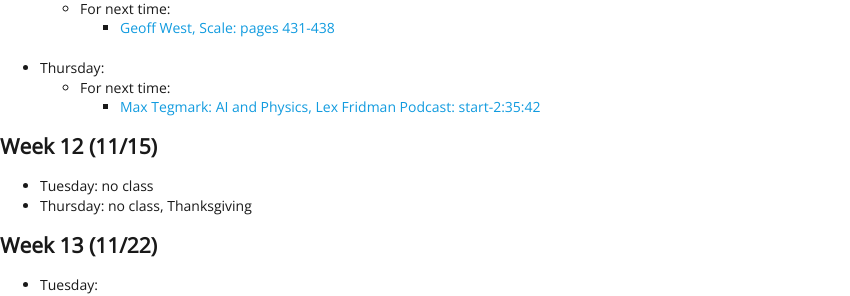
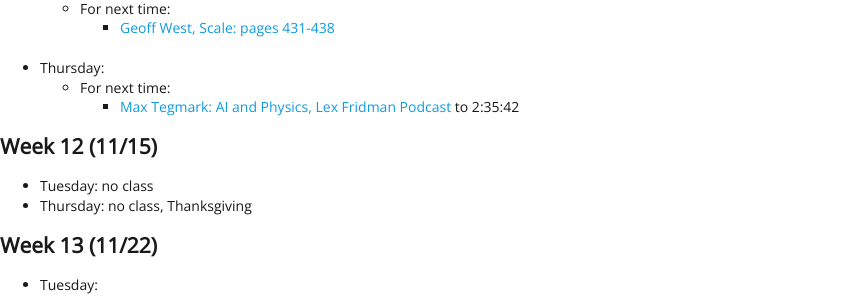
Before and after one commit to EMBrewer/dat150, a Jekyll site: the page built from _posts/2021-09-27-Schedule.md, in a window 1280 px wide and 900 px high, scrolled down 2144 px. Shown: the part 163-459 px from the top of the window, without its empty margins (0-850 px from the left). Built offline with Jekyll 4.4.1, drawn with Linux system fonts in a browser that asks for light colours; our own code applies the rules of GitHub Pages for plain Markdown files.

Commit message:
Update 2021-09-27-Schedule.md

```diff
--- a/_posts/2021-09-27-Schedule.md
+++ b/_posts/2021-09-27-Schedule.md
@@ -97,7 +97,7 @@
 		- [Geoff West, Scale: pages 431-438](https://dsfall21.slack.com/files/U02DA5H2NGJ/F02EVA0KH8V/west_scale.pdf)
 - Thursday:
 	- For next time:
-		- [Max Tegmark: AI and Physics, Lex Fridman Podcast: start-2:35:42](https://www.youtube.com/watch?v=RL4j4KPwNGM)
+		- [Max Tegmark: AI and Physics, Lex Fridman Podcast](https://www.youtube.com/watch?v=RL4j4KPwNGM) to 2:35:42
 
 ## Week 12 (11/15)
 - Tuesday: no class
```
